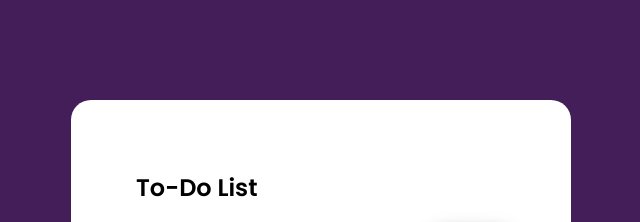
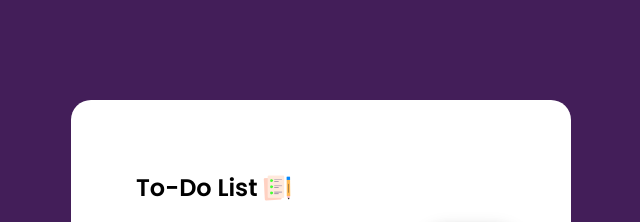
Before and after one commit to vaibha-v7/T0-Do-app, a plain HTML site: page index.html in a window 1280 px wide. Shown: the top 222 px of the page, 319-959 px from the left. Drawn offline with Linux system fonts and the light colour scheme; the site is published under a folder, as on GitHub Pages, so addresses that start at the root find nothing.

Commit message:
Update index.html

```diff
--- a/index.html
+++ b/index.html
@@ -11,7 +11,7 @@
 
 <body>
     <div class="card">
-        <h1 class="todo">To-Do List <img class="img" src="/images/icon.png" alt=""></h1>
+        <h1 class="todo">To-Do List <img class="img" src="images/icon.png" alt=""></h1>
 
         <div class="bottom">
             <input class="input" type="text" placeholder="Add Your Task" spellcheck="false">
```
